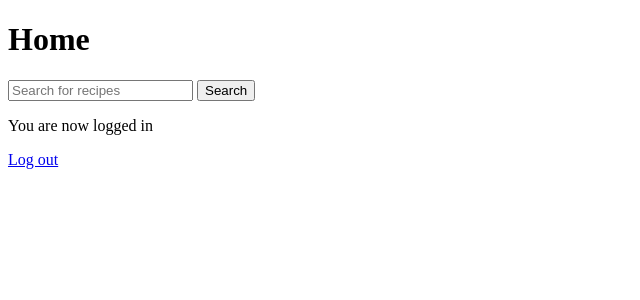
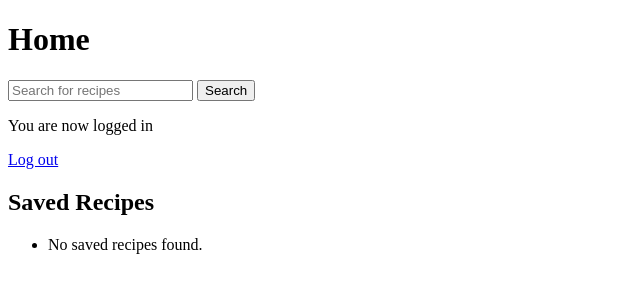
Before and after one commit to chantalmaskell/Recipe_Web_App, a PHP site: page /index.php in a window 1280 px wide. Shown: the top 300 px of the page, without its empty margins (0-640 px from the left). Run offline with PHP 8.4, Linux system fonts and the light colour scheme; the visitor is signed in with stand-in values (Sample User, id 1).

Commit message:
Adding save recipes button & savedRecipes php file

```diff
--- a/index.php
+++ b/index.php
@@ -29,6 +29,19 @@ session_start();
         <p>You are now logged in</p>
         <!--Allows the user to log out-->
         <p><a href="logout.php">Log out</a></p>
+        <section>
+            <!-- HTML and other content for the account page -->
+            <h2>Saved Recipes</h2>
+            <ul>
+                <?php if (isset($savedRecipes) && count($savedRecipes) > 0) : ?>
+                    <?php foreach ($savedRecipes as $recipe) : ?>
+                        <li><?php echo $recipe['recipe_name']; ?></li>
+                    <?php endforeach; ?>
+                <?php else : ?>
+                    <li>No saved recipes found.</li>
+                <?php endif; ?>
+            </ul>
+        </section>
 
     <!--Gives the user links to log in or sign up-->
     <?php else: ?>
--- a/search.php
+++ b/search.php
@@ -73,6 +73,7 @@ if (isset($_GET['search'])) {
                     <p><?php echo $recipe['description']; ?></p>
                    <p><?php echo $recipe['ingredients']; ?></p>
                     <!-- Display other recipe information like categories, ratings, etc. -->
+                    <button class="save-button">Save</button>
                 </div>
             <?php endforeach; ?>
         <?php else : ?>
```
Also changed, not shown: savedRecipes.php (added, +11 -0 lines).
